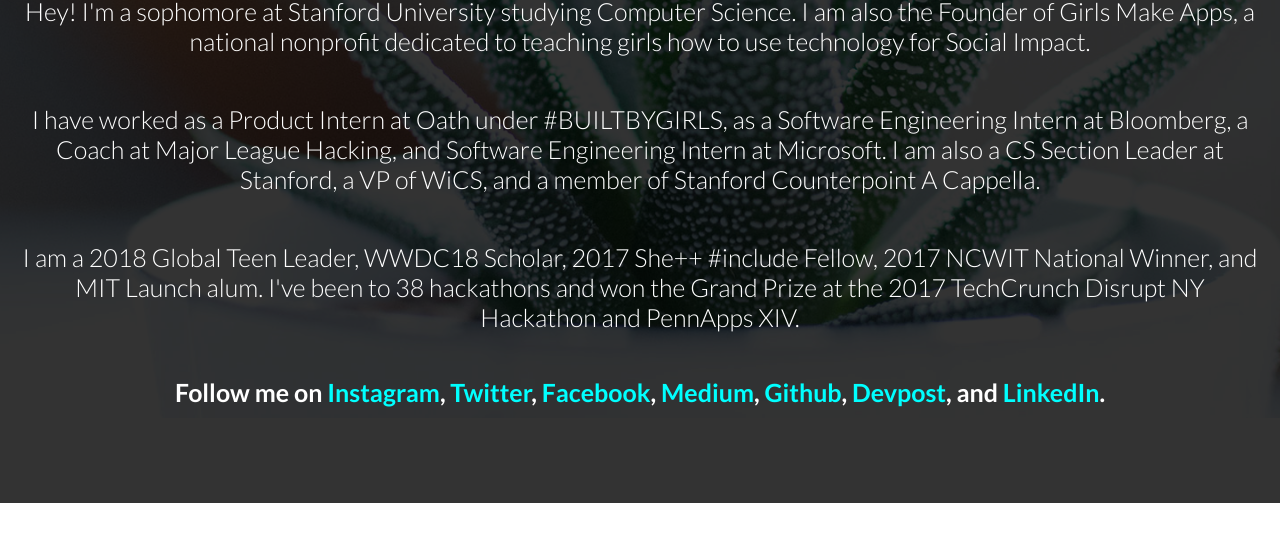
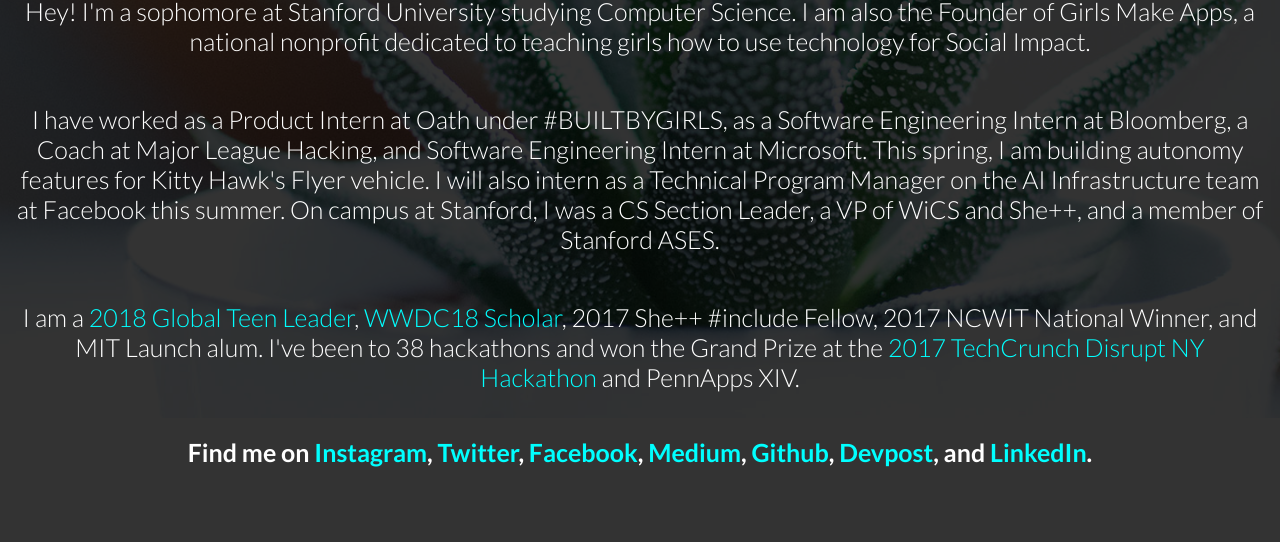
Before and after one commit to akshayadinesh/akshayadinesh.github.io, a plain HTML site: page index.html in a window 1280 px wide. Shown: the part 382-924 px from the top of the page. Before the commit the page ends 885 px from the top, so only its background shows below. Drawn offline with Linux system fonts and the light colour scheme.

Commit message:
2020 update

```diff
--- a/index.html
+++ b/index.html
@@ -39,13 +39,13 @@
 
             <p class="m2-txt1 txt-center p-b-48">Hey! I'm a sophomore at Stanford University studying Computer Science.
 		    I am also the Founder of Girls Make Apps, a national nonprofit dedicated to teaching girls how to use technology for Social Impact. </p>
-	    <p class="m2-txt1 txt-center p-b-48">I have worked as a Product Intern at Oath under #BUILTBYGIRLS, as a Software Engineering Intern at Bloomberg, a Coach at Major League Hacking, and Software Engineering Intern at Microsoft.
-		    I am also a CS Section Leader at Stanford, a VP of WiCS, and a member of Stanford Counterpoint A Cappella.</p>
+	    <p class="m2-txt1 txt-center p-b-48">I have worked as a Product Intern at Oath under #BUILTBYGIRLS, as a Software Engineering Intern at Bloomberg, a Coach at Major League Hacking, and Software Engineering Intern at Microsoft. This spring, I am building autonomy features for Kitty Hawk's Flyer vehicle. I will also intern as a Technical Program Manager on the AI Infrastructure team at Facebook this summer.
+		    On campus at Stanford, I was a CS Section Leader, a VP of WiCS and She++, and a member of Stanford ASES.</p>
 
-            <p class="m2-txt1 txt-center p-b-48">I am a 2018 Global Teen Leader, WWDC18 Scholar, 2017 She++ #include Fellow, 2017 NCWIT National Winner, and MIT Launch alum. I've been to 38 hackathons and won the Grand Prize at the 2017 TechCrunch Disrupt NY Hackathon and PennApps XIV. </p>
+            <p class="m2-txt1 txt-center p-b-48">I am a <a style="color: #00ffff" href="https://www.threedotdash.org/akshaya-dinesh">2018 Global Teen Leader</a>, <a style="color: #00ffff" href="https://www.imore.com/hacking-world-one-if-check-time-developer-spotlight-akshaya-dinesh">WWDC18 Scholar</a>, 2017 She++ #include Fellow, 2017 NCWIT National Winner, and MIT Launch alum. I've been to 38 hackathons and won the Grand Prize at the <a style="color: #00ffff" href="https://techcrunch.com/2017/05/14/revive-wins-the-disrupt-ny-2017-hackathon-grand-prize/">2017 TechCrunch Disrupt NY Hackathon</a> and PennApps XIV. </p>
 
 			<p class="m2-txt2 txt-center p-b-48">
-				Follow me on <a style="color: #00ffff" href="https://www.instagram.com/akshaya__/">Instagram</a>, <a  style="color: #00ffff" href="https://twitter.com/akshayadinesh19">Twitter</a>, <a style="color: #00ffff" href="https://www.facebook.com/akshayadinesh19">Facebook</a>, <a style="color: #00ffff" href="https://medium.com/@akshayacodes">Medium</a>, <a style="color: #00ffff" href="https://github.com/akshayadinesh">Github</a>, <a style="color: #00ffff" href="https://devpost.com/akshaya19">Devpost</a>, and <a style="color: #00ffff" href="https://www.linkedin.com/in/akshayadinesh/">LinkedIn</a>.
+				Find me on <a style="color: #00ffff" href="https://www.instagram.com/akshaya__/">Instagram</a>, <a  style="color: #00ffff" href="https://twitter.com/akshayadinesh19">Twitter</a>, <a style="color: #00ffff" href="https://www.facebook.com/akshayadinesh19">Facebook</a>, <a style="color: #00ffff" href="https://medium.com/@akshayacodes">Medium</a>, <a style="color: #00ffff" href="https://github.com/akshayadinesh">Github</a>, <a style="color: #00ffff" href="https://devpost.com/akshaya19">Devpost</a>, and <a style="color: #00ffff" href="https://www.linkedin.com/in/akshayadinesh/">LinkedIn</a>.
 			</p>
 
 		</div>
```
